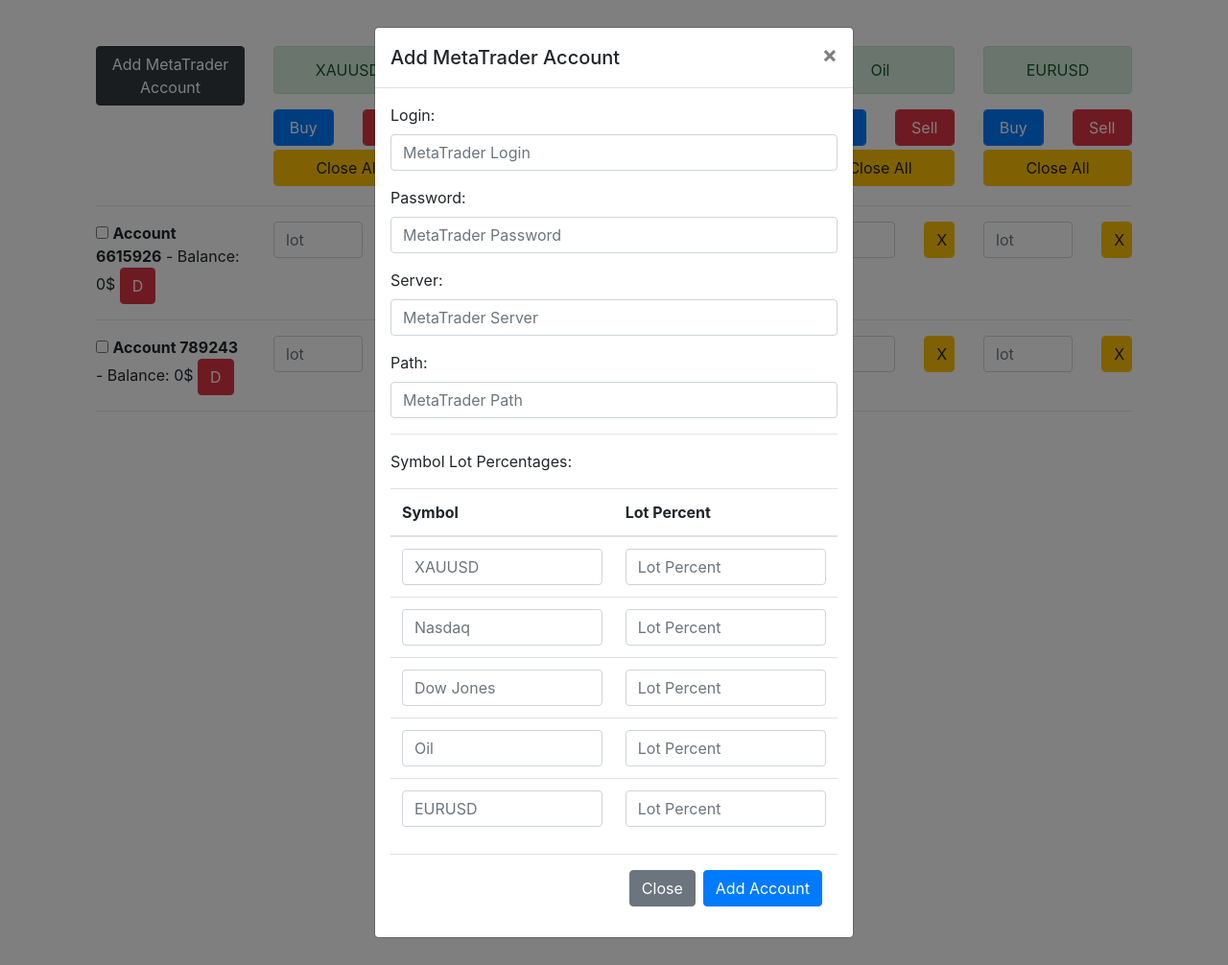
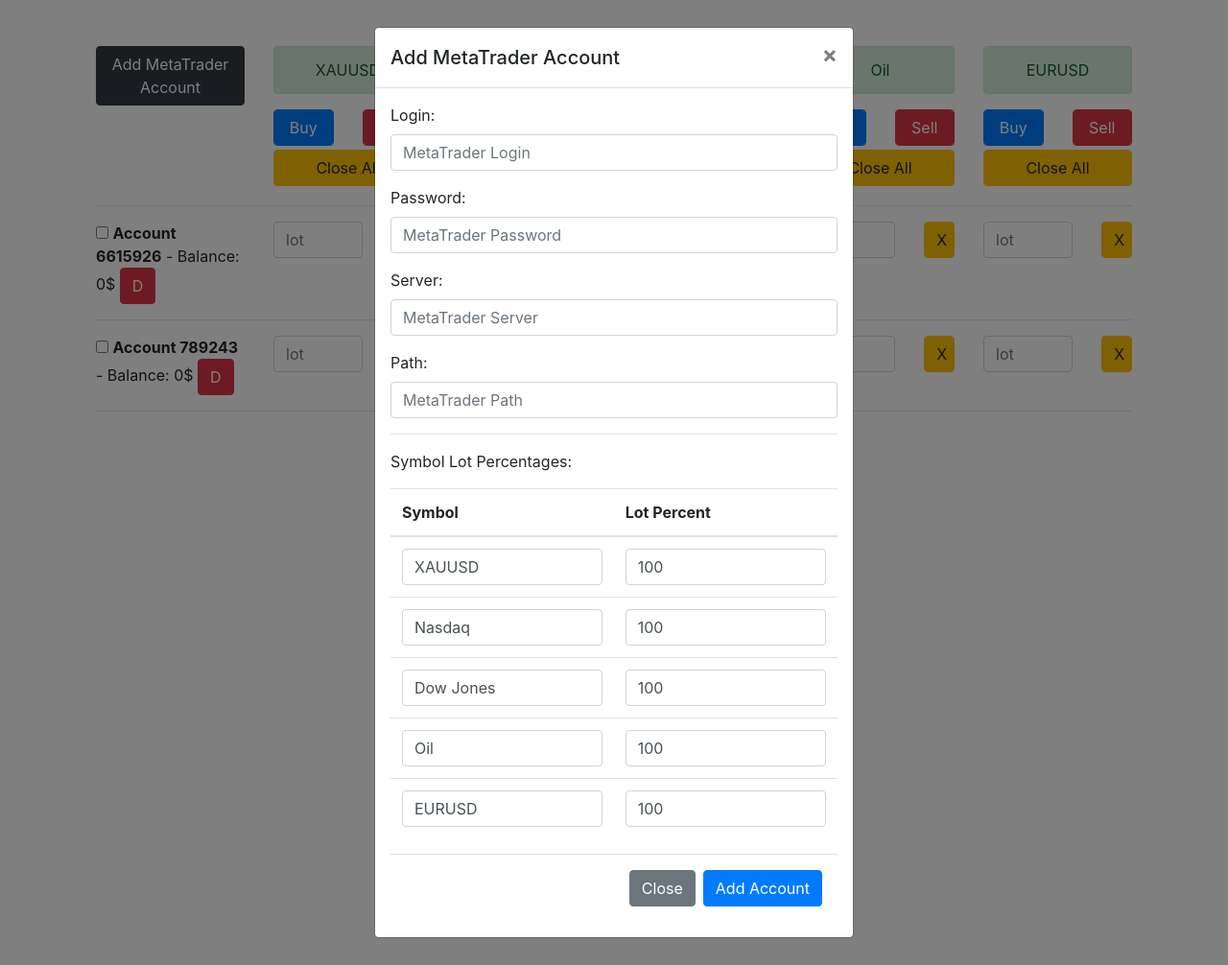
Before and after one commit to hoseinhajipour/py-trader, a Flask app: page / in a window 1280 px wide, after a click on "Add MetaTrader Account". Shown: the whole page at 96% size. Run offline with Flask 3, Linux system fonts and the light colour scheme; some libraries are stand-ins or nearby versions.

Commit message:
update add account

```diff
--- a/app.py
+++ b/app.py
@@ -23,6 +23,7 @@ def get_account_balance(account_id):
 
     mt5.shutdown()
     return balance
+
 
 # Load MetaTrader accounts from local storage
 try:
@@ -138,6 +139,18 @@ def add_account():
     # Save updated meta_trader_accounts dictionary to JSON file
     save_meta_trader_accounts()
 
+
+    try:
+        with open('mt_accounts.json', 'r') as file:
+            meta_trader_accounts = json.load(file)
+            print(meta_trader_accounts)
+            # Load balances for each account
+            for account_id in meta_trader_accounts:
+                balance = get_account_balance(account_id)
+                meta_trader_accounts[account_id]['balance'] = balance
+    except FileNotFoundError:
+        pass
+
     return jsonify(success=True)
 
 @app.route('/buy', methods=['POST'])
--- a/mt_accounts.json
+++ b/mt_accounts.json
@@ -4,6 +4,28 @@
         "password": "yw*jZYY9",
         "server": "AMarkets-Demo",
         "path": "C:/Program Files/AMarkets - MetaTrader 5/terminal64.exe",
+        "symbol_lot_percentages": {
+            "XAUUSD": {
+                "symbol": "XAUUSDb",
+                "lot_percent": 100.0
+            },
+            "Nasdaq": {
+                "symbol": "Nasdaq100",
+                "lot_percent": 100.0
+            },
+            "Dow_Jones": {
+                "symbol": null,
+                "lot_percent": 100.0
+            },
+            "Oil": {
+                "symbol": "Oil&Gas",
+                "lot_percent": 100.0
+            },
+            "EURUSD": {
+                "symbol": "EURUSDb",
+                "lot_percent": 100.0
+            }
+        },
         "balance": 9755.57
     },
     "2": {
@@ -11,6 +33,27 @@
         "password": "hMvG76gZh$",
         "server": "IFCMarkets-Demo",
         "path": "C:/Program Files/IFC Markets MT5/terminal64.exe",
-        "balance": 10071.6
+        "symbol_lot_percentages": {
+            "XAUUSD": {
+                "symbol": "XAUUSD",
+                "lot_percent": 100.0
+            },
+            "Nasdaq": {
+                "symbol": "Nasdaq",
+                "lot_percent": 100.0
+            },
+            "Dow_Jones": {
+                "symbol": null,
+                "lot_percent": 100.0
+            },
+            "Oil": {
+                "symbol": "Oil",
+                "lot_percent": 100.0
+            },
+            "EURUSD": {
+                "symbol": "EURUSD",
+                "lot_percent": 100.0
+            }
+        }
     }
 }
--- a/templates/index.html
+++ b/templates/index.html
@@ -58,43 +58,43 @@
                   <tbody>
                     <tr>
                       <td>
-                        <input type="text" class="form-control" name="XAUUSD_symbol" placeholder="XAUUSD">
+                        <input type="text" class="form-control" name="XAUUSD_symbol" value="XAUUSD" placeholder="XAUUSD">
                       </td>
                       <td>
-                        <input type="number" class="form-control" name="XAUUSD_lot_percent" placeholder="Lot Percent">
+                        <input type="number" class="form-control" name="XAUUSD_lot_percent" value="100" placeholder="Lot Percent">
                       </td>
                     </tr>
                     <tr>
                       <td>
-                        <input type="text" class="form-control" name="Nasdaq_symbol" placeholder="Nasdaq">
+                        <input type="text" class="form-control" name="Nasdaq_symbol" value="Nasdaq" placeholder="Nasdaq">
                       </td>
                       <td>
-                        <input type="number" class="form-control" name="Nasdaq_lot_percent" placeholder="Lot Percent">
+                        <input type="number" class="form-control" name="Nasdaq_lot_percent" value="100" placeholder="Lot Percent">
                       </td>
                     </tr>
                     <tr>
                       <td>
-                        <input type="text" class="form-control" name="dow_jones_symbol" placeholder="Dow Jones">
+                        <input type="text" class="form-control" name="dow_jones_symbol" value="Dow Jones" placeholder="Dow Jones">
                       </td>
                       <td>
-                        <input type="number" class="form-control" name="Dow_Jones_lot_percent"
+                        <input type="number" class="form-control" name="Dow_Jones_lot_percent" value="100"
                           placeholder="Lot Percent">
                       </td>
                     </tr>
                     <tr>
                       <td>
-                        <input type="text" class="form-control" name="Oil_symbol" placeholder="Oil">
+                        <input type="text" class="form-control" name="Oil_symbol" placeholder="Oil" value="Oil">
                       </td>
                       <td>
-                        <input type="number" class="form-control" name="Oil_lot_percent" placeholder="Lot Percent">
+                        <input type="number" class="form-control" name="Oil_lot_percent" value="100" placeholder="Lot Percent">
                       </td>
                     </tr>
                     <tr>
                       <td>
-                        <input type="text" class="form-control" name="EURUSD_symbol" placeholder="EURUSD">
+                        <input type="text" class="form-control" name="EURUSD_symbol" value="EURUSD" placeholder="EURUSD">
                       </td>
                       <td>
-                        <input type="number" class="form-control" name="EURUSD_lot_percent" placeholder="Lot Percent">
+                        <input type="number" class="form-control" name="EURUSD_lot_percent" value="100" placeholder="Lot Percent">
                       </td>
                     </tr>
                   </tbody>
```
